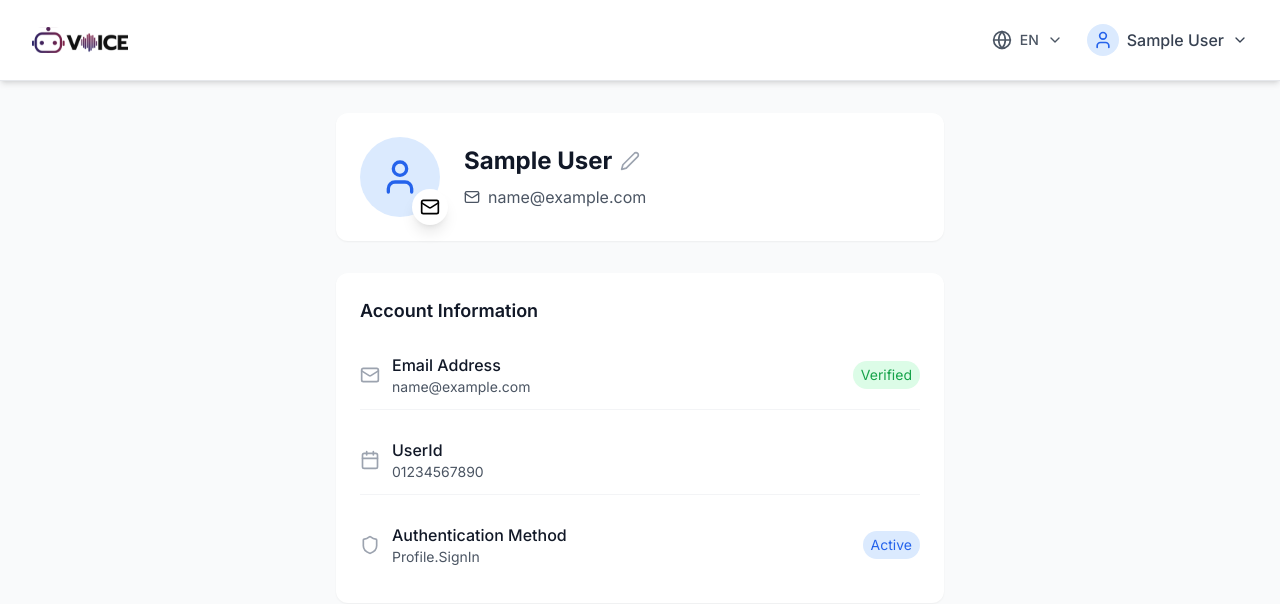
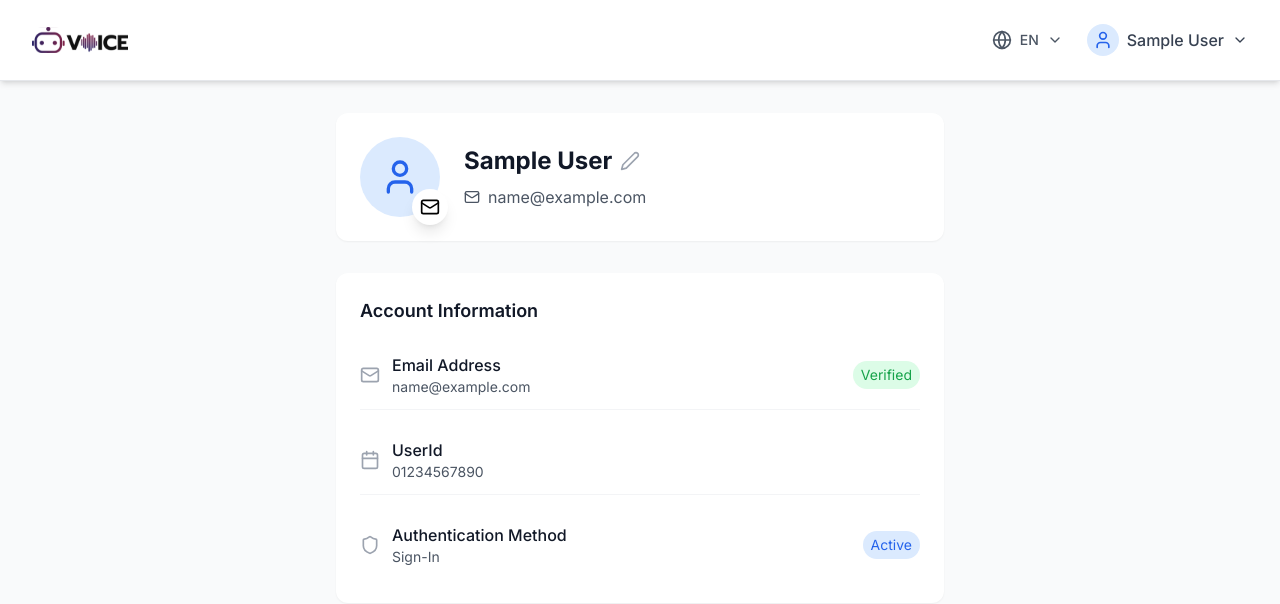
Before and after one commit to Atom1l/Botnoi-n8n, a React (Vite) app: page /profile in a window 1280 px wide. Shown: the top 604 px of the page. Built offline with nearby package versions, Linux system fonts and the light colour scheme; sample sign-in values are in the browser's storage.

Commit message:
Updated LanguageContext.tsx

```diff
--- a/src/contexts/LanguageContext.tsx
+++ b/src/contexts/LanguageContext.tsx
@@ -77,7 +77,7 @@ const translations = {
     'profile.verified': 'Verified',
     'profile.uid': 'UserId',
     'profile.authMethod': 'Authentication Method',
-
+    'profile.signIn': 'Sign-in',
 
     // Language
     'language.english': 'English',
```
